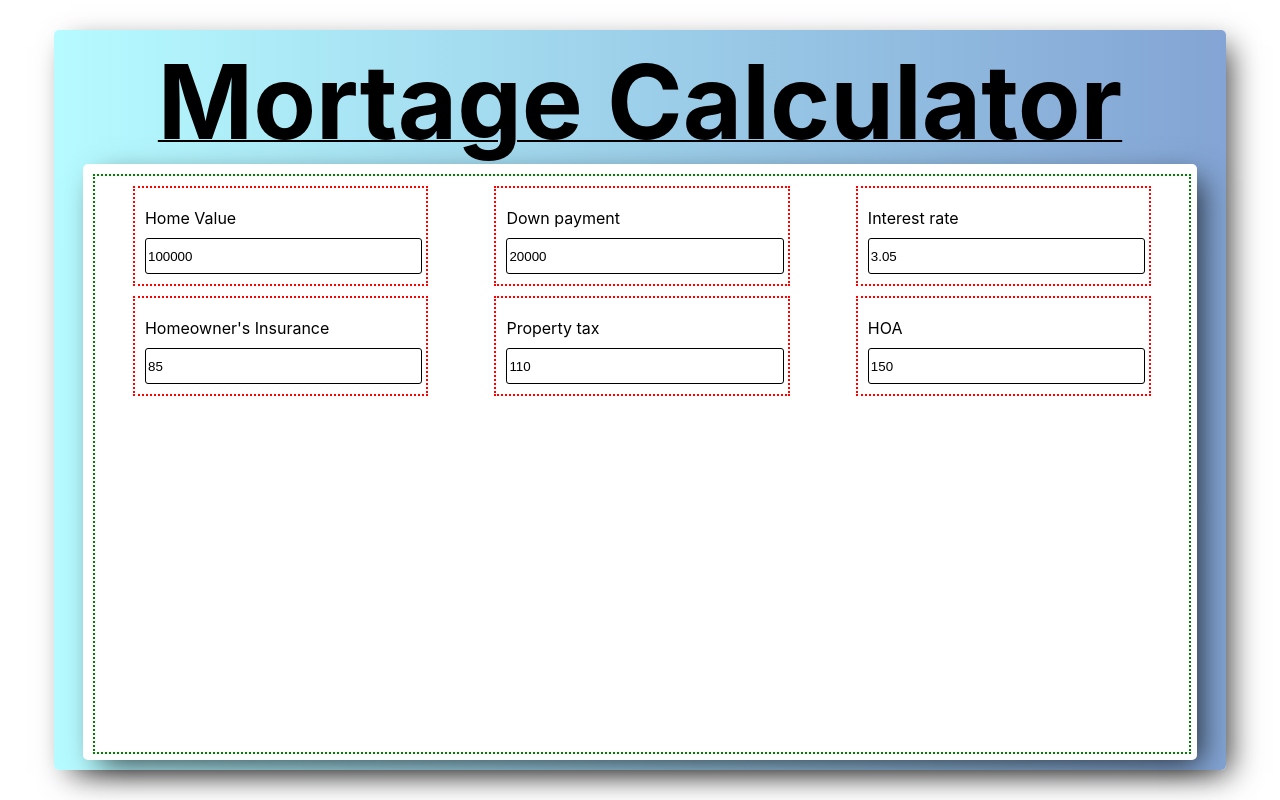
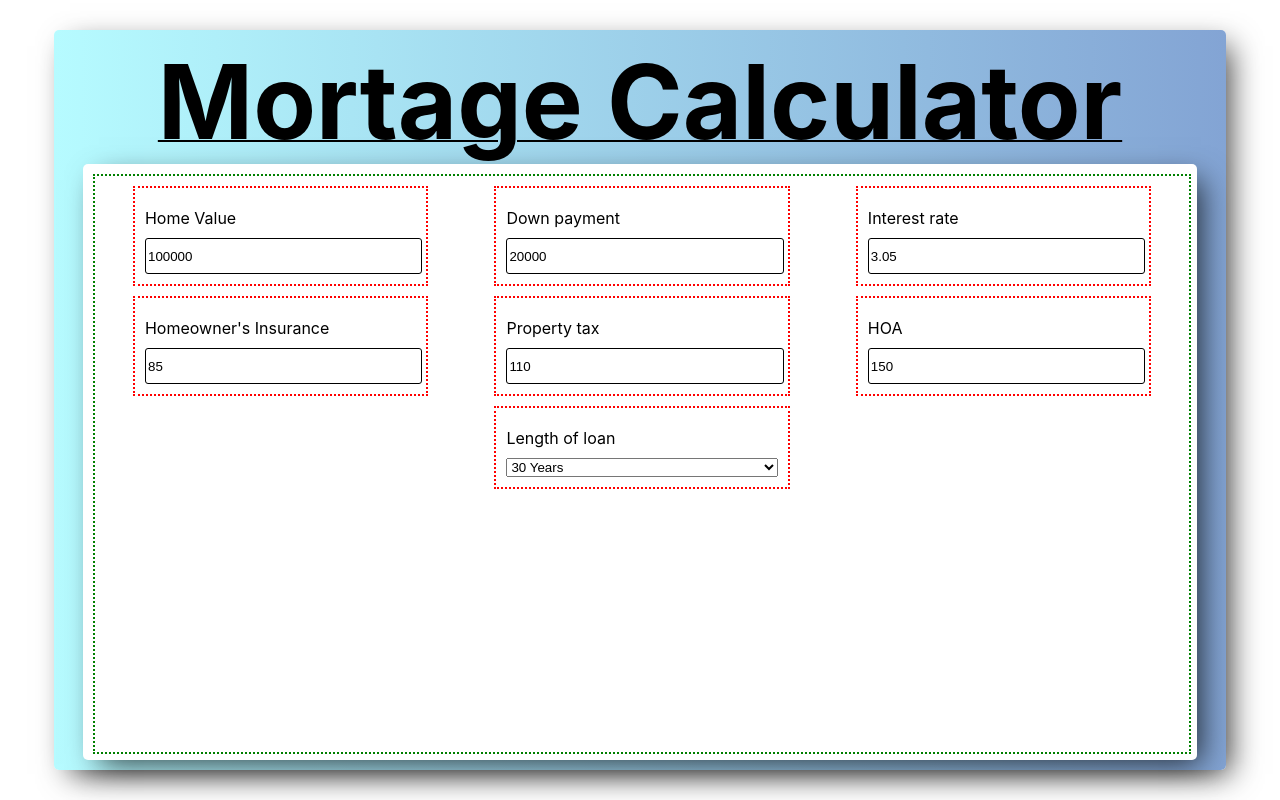
Before and after one commit to MarleeG/MortgageCalculator, a React (Create React App) app in the folder client/: page / in a window 1280 px wide. Built offline with nearby package versions, Linux system fonts and the light colour scheme.

Commit message:
added dropdown option for loan length

```diff
--- a/client/src/Home/components/Field.js
+++ b/client/src/Home/components/Field.js
@@ -12,6 +12,7 @@ const Field = (props) => {
   const [homeownersInsurance, updateHomeownersInsurance] = useState(85);
   const [propertyTax, updatePropertyTax] = useState(110);
   const [hoa, updateHOA] = useState(150);
+  const [loanLength, updateLoanLength] = useState(30);
 
   const handleChange = (e) => {
     const { value, name } = e.target;
@@ -45,6 +46,14 @@ const Field = (props) => {
         alert("err");
     }
   };
+
+
+//   for dropdown test
+//   const getVal = (e) => {
+//     e.preventDefault();
+//     let val = document.getElementById('loan-length').value;
+//     updateLoanLength(val);
+//   };
 
   useEffect(() => {}, []);
 
@@ -118,6 +127,22 @@ const Field = (props) => {
 
         {/* drop down options */}
         {/* length of loan */}
+        <Input for="Length of loan" tag="dropdown">
+          <select id="loan-length" name="loan-length">
+            <option value="30">30 Years</option>
+            <option value="20">20 Years</option>
+            <option value="15">15 Years</option>
+            <option value="10">10 Years</option>
+          </select>
+        </Input>
+
+
+
+        {/* dropdrop value  */}
+        {/* <button onClick={(e) => getVal(e)} type="submit">
+          {" "}
+          Get dropdown value
+        </button> */}
       </form>
     </div>
   );
--- a/client/src/UIElements/Input.js
+++ b/client/src/UIElements/Input.js
@@ -4,7 +4,6 @@ import "./Input.css";
 
 const log = console.log;
 const Input = (props) => {
-
   const inputStyles = {
     width: "100%",
     height: "2.5vw",
@@ -16,6 +15,7 @@ const Input = (props) => {
     <Fragment>
       <div className="input__container">
         <label>{props.for}</label>
+        {props.tag === "input" ? (
           <input
             value={props.value}
             name={props.name}
@@ -24,6 +24,10 @@ const Input = (props) => {
             onChange={(e) => props.handleChange(e)}
             style={inputStyles}
           />
+        ) : (
+          // show dropdown option here
+          props.children
+        )}
       </div>
     </Fragment>
   );
```
Lines whose indentation alone changed are shown as unchanged.
